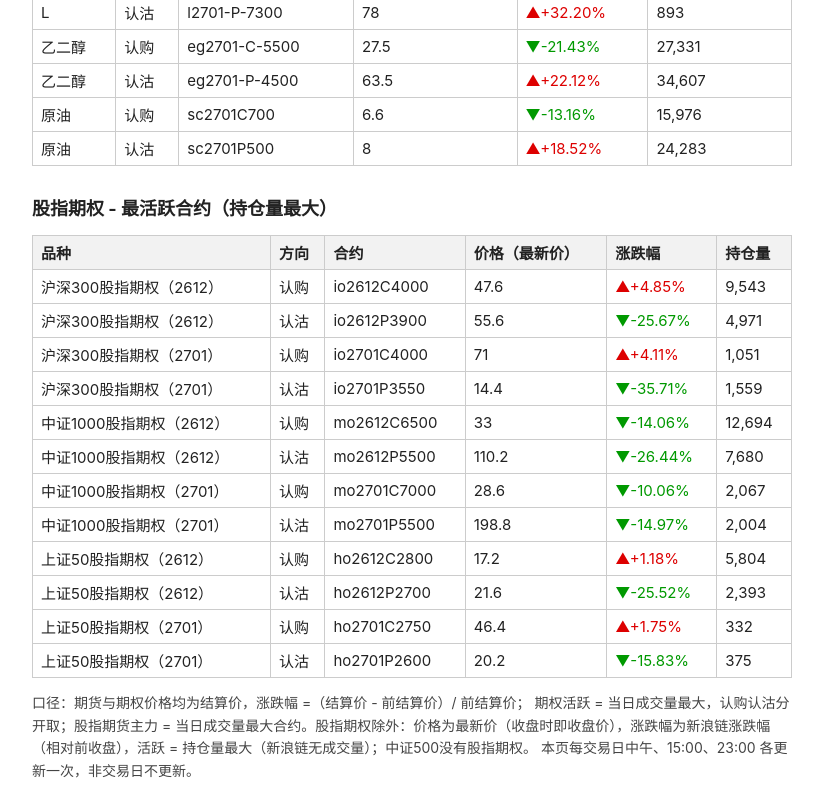
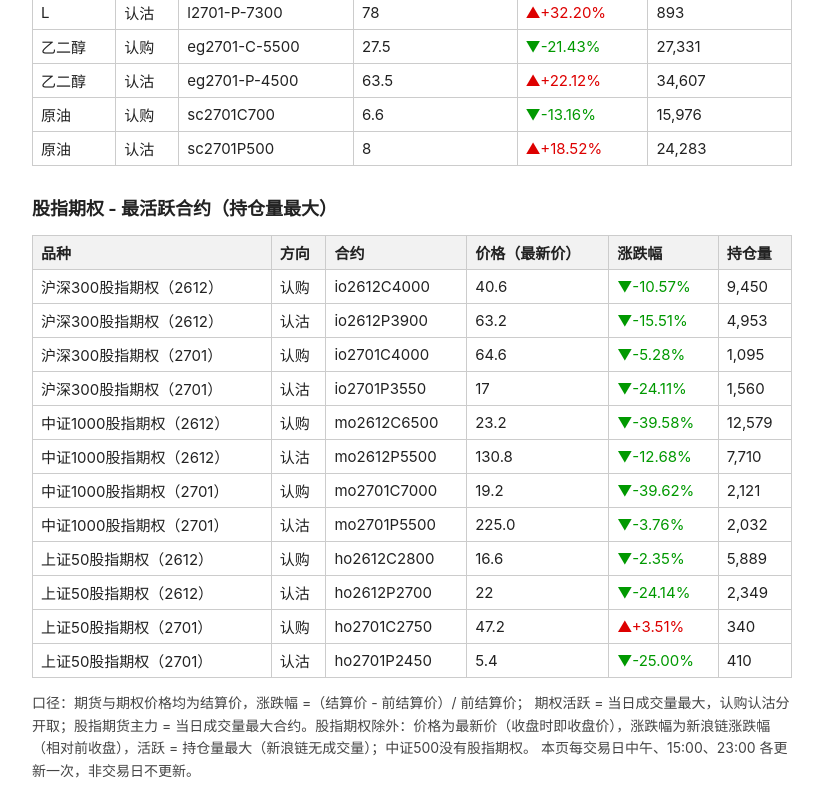
Before and after one commit to yanjiugongju01/muse2-futures-options-page, a plain HTML site: page index.html in a window 1280 px wide. Shown: the part 701-1507 px from the top of the page, without its empty margins (228-1051 px from the left). Drawn offline with Linux system fonts and the light colour scheme.

Commit message:
muse2 futures-options page: 收盘 update data 2026-11-23

```diff
--- a/index.html
+++ b/index.html
@@ -13,7 +13,7 @@ th { background: #f2f2f2; } p { font-size: 14px; line-height: 1.6; color: #444;
 </head>
 <body>
 <h1>期货期权公开表</h1>
-<p>更新时点：午盘　更新时间：2026-11-24 11:59（北京时间）<br>
+<p>更新时点：收盘　更新时间：2026-11-24 14:55（北京时间）<br>
 数据日：2026-11-23（上个交易日收盘/结算，07:00 飞书晨间表同源）</p>
 <h2>股指期货 · 主力合约</h2>
 <table><tr><th>品种</th><th>合约</th><th>价格（结算价）</th><th>涨跌幅</th></tr>
@@ -40,18 +40,18 @@ th { background: #f2f2f2; } p { font-size: 14px; line-height: 1.6; color: #444;
 </table>
 <h2>股指期权 - 最活跃合约（持仓量最大）</h2>
 <table><tr><th>品种</th><th>方向</th><th>合约</th><th>价格（最新价）</th><th>涨跌幅</th><th>持仓量</th></tr>
-<tr><td>沪深300股指期权（2612）</td><td>认购</td><td>io2612C4000</td><td>47.6</td><td><span class="up">▲+4.85%</span></td><td>9,543</td></tr>
-<tr><td>沪深300股指期权（2612）</td><td>认沽</td><td>io2612P3900</td><td>55.6</td><td><span class="down">▼-25.67%</span></td><td>4,971</td></tr>
-<tr><td>沪深300股指期权（2701）</td><td>认购</td><td>io2701C4000</td><td>71</td><td><span class="up">▲+4.11%</span></td><td>1,051</td></tr>
-<tr><td>沪深300股指期权（2701）</td><td>认沽</td><td>io2701P3550</td><td>14.4</td><td><span class="down">▼-35.71%</span></td><td>1,559</td></tr>
-<tr><td>中证1000股指期权（2612）</td><td>认购</td><td>mo2612C6500</td><td>33</td><td><span class="down">▼-14.06%</span></td><td>12,694</td></tr>
-<tr><td>中证1000股指期权（2612）</td><td>认沽</td><td>mo2612P5500</td><td>110.2</td><td><span class="down">▼-26.44%</span></td><td>7,680</td></tr>
-<tr><td>中证1000股指期权（2701）</td><td>认购</td><td>mo2701C7000</td><td>28.6</td><td><span class="down">▼-10.06%</span></td><td>2,067</td></tr>
-<tr><td>中证1000股指期权（2701）</td><td>认沽</td><td>mo2701P5500</td><td>198.8</td><td><span class="down">▼-14.97%</span></td><td>2,004</td></tr>
-<tr><td>上证50股指期权（2612）</td><td>认购</td><td>ho2612C2800</td><td>17.2</td><td><span class="up">▲+1.18%</span></td><td>5,804</td></tr>
-<tr><td>上证50股指期权（2612）</td><td>认沽</td><td>ho2612P2700</td><td>21.6</td><td><span class="down">▼-25.52%</span></td><td>2,393</td></tr>
-<tr><td>上证50股指期权（2701）</td><td>认购</td><td>ho2701C2750</td><td>46.4</td><td><span class="up">▲+1.75%</span></td><td>332</td></tr>
-<tr><td>上证50股指期权（2701）</td><td>认沽</td><td>ho2701P2600</td><td>20.2</td><td><span class="down">▼-15.83%</span></td><td>375</td></tr>
+<tr><td>沪深300股指期权（2612）</td><td>认购</td><td>io2612C4000</td><td>40.6</td><td><span class="down">▼-10.57%</span></td><td>9,450</td></tr>
+<tr><td>沪深300股指期权（2612）</td><td>认沽</td><td>io2612P3900</td><td>63.2</td><td><span class="down">▼-15.51%</span></td><td>4,953</td></tr>
+<tr><td>沪深300股指期权（2701）</td><td>认购</td><td>io2701C4000</td><td>64.6</td><td><span class="down">▼-5.28%</span></td><td>1,095</td></tr>
+<tr><td>沪深300股指期权（2701）</td><td>认沽</td><td>io2701P3550</td><td>17</td><td><span class="down">▼-24.11%</span></td><td>1,560</td></tr>
+<tr><td>中证1000股指期权（2612）</td><td>认购</td><td>mo2612C6500</td><td>23.2</td><td><span class="down">▼-39.58%</span></td><td>12,579</td></tr>
+<tr><td>中证1000股指期权（2612）</td><td>认沽</td><td>mo2612P5500</td><td>130.8</td><td><span class="down">▼-12.68%</span></td><td>7,710</td></tr>
+<tr><td>中证1000股指期权（2701）</td><td>认购</td><td>mo2701C7000</td><td>19.2</td><td><span class="down">▼-39.62%</span></td><td>2,121</td></tr>
+<tr><td>中证1000股指期权（2701）</td><td>认沽</td><td>mo2701P5500</td><td>225.0</td><td><span class="down">▼-3.76%</span></td><td>2,032</td></tr>
+<tr><td>上证50股指期权（2612）</td><td>认购</td><td>ho2612C2800</td><td>16.6</td><td><span class="down">▼-2.35%</span></td><td>5,889</td></tr>
+<tr><td>上证50股指期权（2612）</td><td>认沽</td><td>ho2612P2700</td><td>22</td><td><span class="down">▼-24.14%</span></td><td>2,349</td></tr>
+<tr><td>上证50股指期权（2701）</td><td>认购</td><td>ho2701C2750</td><td>47.2</td><td><span class="up">▲+3.51%</span></td><td>340</td></tr>
+<tr><td>上证50股指期权（2701）</td><td>认沽</td><td>ho2701P2450</td><td>5.4</td><td><span class="down">▼-25.00%</span></td><td>410</td></tr>
 </table>
 <p>口径：期货与期权价格均为结算价，涨跌幅 =（结算价 - 前结算价）/ 前结算价；
 期权活跃 = 当日成交量最大，认购认沽分开取；股指期货主力 = 当日成交量最大合约。股指期权除外：价格为最新价（收盘时即收盘价），涨跌幅为新浪链涨跌幅（相对前收盘），活跃 = 持仓量最大（新浪链无成交量）；中证500没有股指期权。
```
